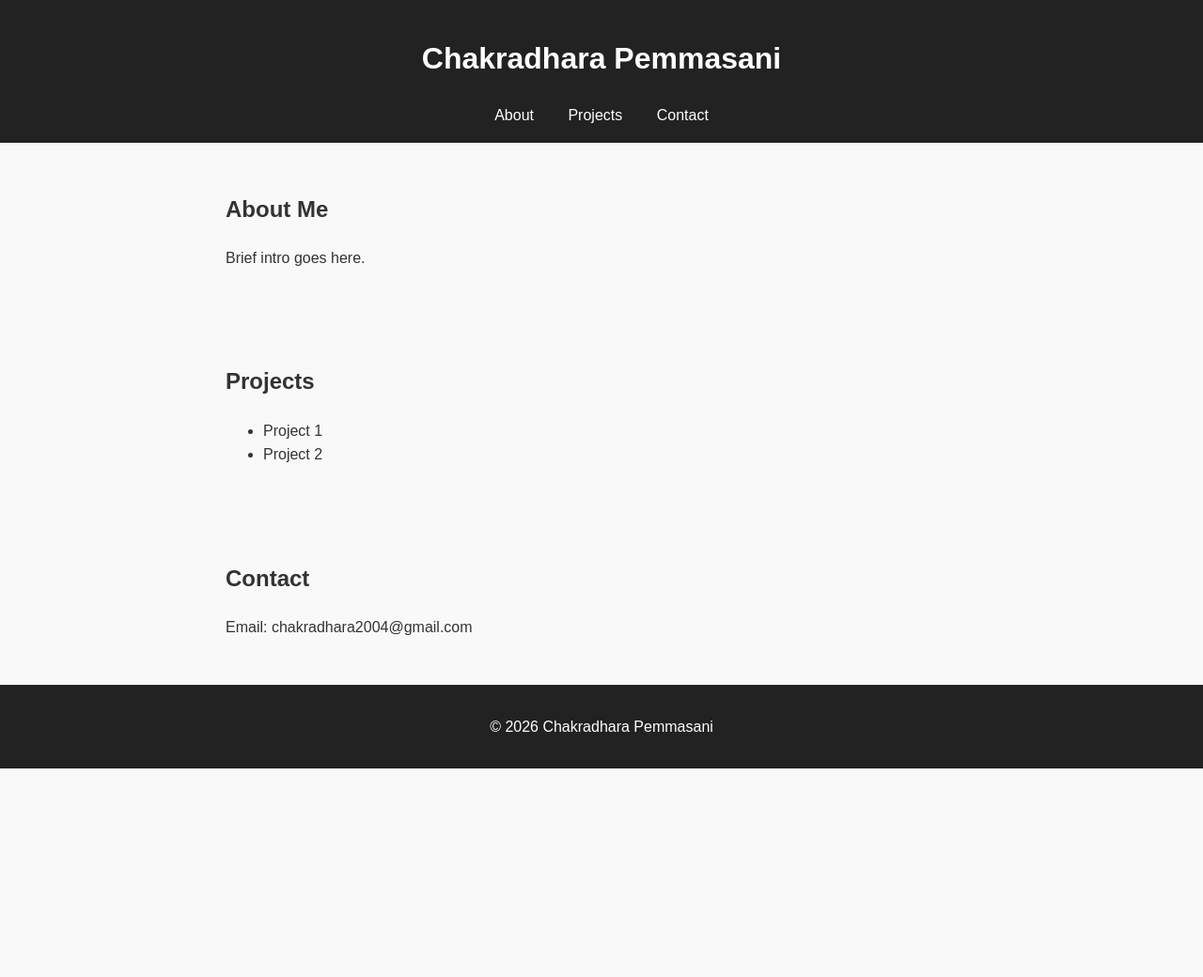
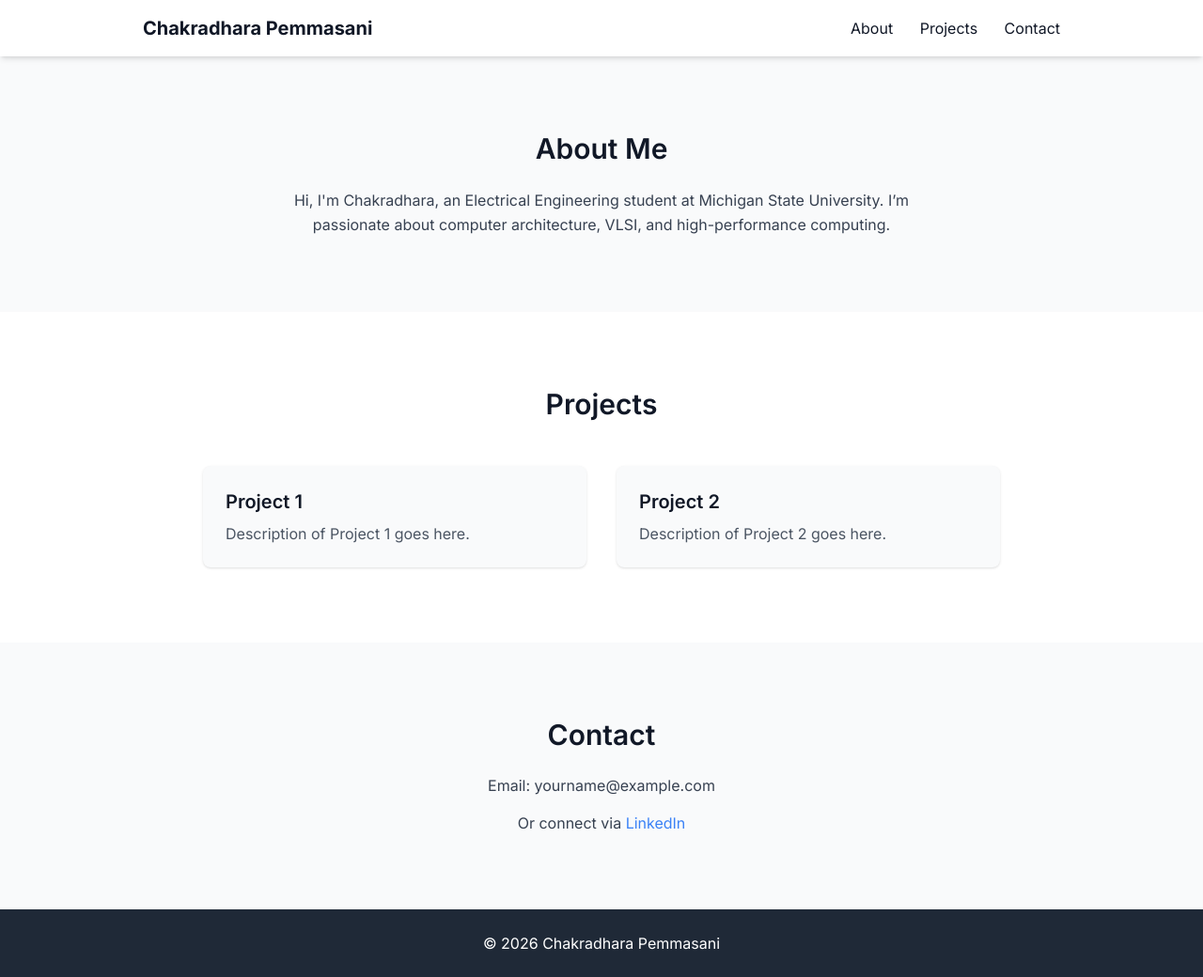
Before and after one commit to Chakri-10/Chakri-10.github.io, a plain HTML site: page index.html in a window 1280 px wide. Shown: the whole page at 94% size. Before the commit the page ends 818 px from the top, so only its background shows below. Drawn offline with nearby package versions, Linux system fonts and the light colour scheme.

Commit message:
Update index.html
modern style

```diff
--- a/index.html
+++ b/index.html
@@ -4,42 +4,69 @@
   <meta charset="UTF-8">
   <meta name="viewport" content="width=device-width, initial-scale=1.0">
   <title>Chakradhara Pemmasani</title>
-  <link rel="stylesheet" href="styles.css">
+  <script src="https://cdn.tailwindcss.com"></script>
+  <link rel="preconnect" href="https://fonts.googleapis.com">
+  <link rel="preconnect" href="https://fonts.gstatic.com" crossorigin>
+  <link href="https://fonts.googleapis.com/css2?family=Inter:wght@400;600;700&display=swap" rel="stylesheet">
+  <style>
+    body { font-family: 'Inter', sans-serif; }
+  </style>
 </head>
-<body>
-  <header>
-    <h1>Chakradhara Pemmasani</h1>
-    <nav>
-      <a href="#about">About</a>
-      <a href="#projects">Projects</a>
-      <a href="#contact">Contact</a>
-    </nav>
+<body class="bg-gray-50 text-gray-900">
+
+  <!-- Header -->
+  <header class="bg-white shadow-md sticky top-0 z-50">
+    <div class="max-w-5xl mx-auto px-6 py-4 flex justify-between items-center">
+      <h1 class="text-xl font-bold">Chakradhara Pemmasani</h1>
+      <nav class="space-x-6">
+        <a href="#about" class="hover:text-blue-500 transition-colors">About</a>
+        <a href="#projects" class="hover:text-blue-500 transition-colors">Projects</a>
+        <a href="#contact" class="hover:text-blue-500 transition-colors">Contact</a>
+      </nav>
+    </div>
   </header>
 
-  <main>
-    <section id="about">
-      <h2>About Me</h2>
-      <p>Brief intro goes here.</p>
-    </section>
+  <!-- About Section -->
+  <section id="about" class="py-20">
+    <div class="max-w-3xl mx-auto text-center px-6">
+      <h2 class="text-3xl font-semibold mb-6">About Me</h2>
+      <p class="text-gray-700 leading-relaxed">
+        Hi, I'm Chakradhara, an Electrical Engineering student at Michigan State University.
+        I’m passionate about computer architecture, VLSI, and high-performance computing.
+      </p>
+    </div>
+  </section>
 
-    <section id="projects">
-      <h2>Projects</h2>
-      <ul>
-        <li>Project 1</li>
-        <li>Project 2</li>
-      </ul>
-    </section>
+  <!-- Projects Section -->
+  <section id="projects" class="py-20 bg-white">
+    <div class="max-w-4xl mx-auto px-6">
+      <h2 class="text-3xl font-semibold mb-12 text-center">Projects</h2>
+      <div class="grid md:grid-cols-2 gap-8">
+        <div class="bg-gray-50 p-6 rounded-lg shadow hover:shadow-lg transition-shadow">
+          <h3 class="text-xl font-semibold mb-2">Project 1</h3>
+          <p class="text-gray-600">Description of Project 1 goes here.</p>
+        </div>
+        <div class="bg-gray-50 p-6 rounded-lg shadow hover:shadow-lg transition-shadow">
+          <h3 class="text-xl font-semibold mb-2">Project 2</h3>
+          <p class="text-gray-600">Description of Project 2 goes here.</p>
+        </div>
+      </div>
+    </div>
+  </section>
 
-    <section id="contact">
-      <h2>Contact</h2>
-      <p>Email: chakradhara2004@gmail.com</p>
-    </section>
-  </main>
+  <!-- Contact Section -->
+  <section id="contact" class="py-20">
+    <div class="max-w-3xl mx-auto text-center px-6">
+      <h2 class="text-3xl font-semibold mb-6">Contact</h2>
+      <p class="text-gray-700 mb-4">Email: yourname@example.com</p>
+      <p class="text-gray-700">Or connect via <a href="#" class="text-blue-500 hover:underline">LinkedIn</a></p>
+    </div>
+  </section>
 
-  <footer>
-    <p>&copy; 2026 Chakradhara Pemmasani</p>
+  <!-- Footer -->
+  <footer class="bg-gray-800 text-white py-6">
+    <p class="text-center">&copy; 2026 Chakradhara Pemmasani</p>
   </footer>
 
-  <script src="script.js"></script>
 </body>
 </html>
```
